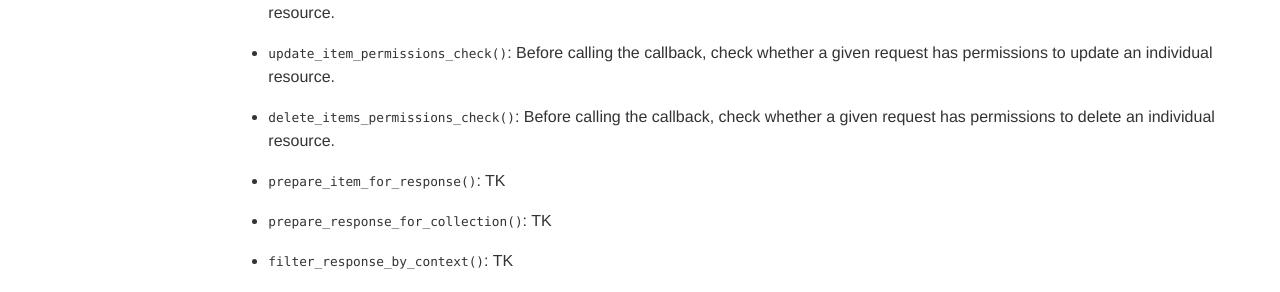
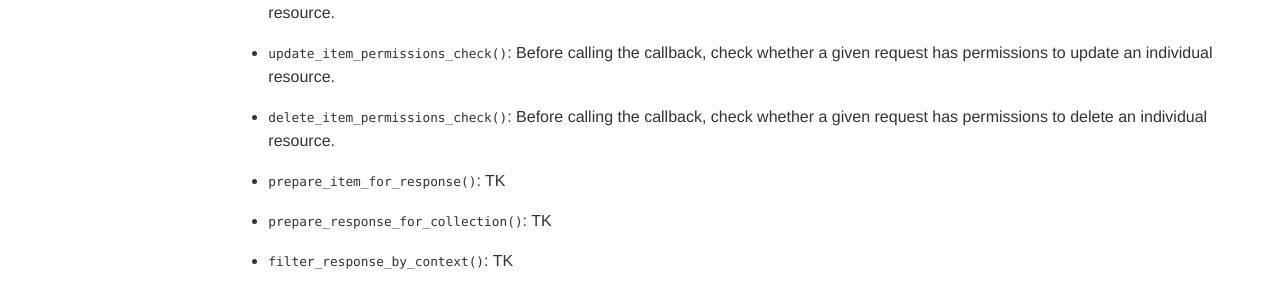
Before and after one commit to WP-API/docs-v2, a Jekyll site: the page built from extending/internal-classes/index.md, in a window 1280 px wide. Shown: the part 1079-1371 px from the top of the page. Built offline with Jekyll 4.4.1, drawn with Linux system fonts in a browser that asks for light colours; Markdown is read by kramdown in place of the engine named in the settings.

Commit message:
Fix incorrect pluralisation in method name
No delete_items_permissions_check() method exists, only the singular
delete_item_permissions_check() method exists.

```diff
--- a/extending/internal-classes/index.md
+++ b/extending/internal-classes/index.md
@@ -67,7 +67,7 @@ represent a consistent pattern for manipulating WordPress resources.
 * `update_item_permissions_check()`: Before calling the callback, check
   whether a given request has permissions to update an individual resource.
 
-* `delete_items_permissions_check()`: Before calling the callback, check
+* `delete_item_permissions_check()`: Before calling the callback, check
   whether a given request has permissions to delete an individual resource.
 
 * `prepare_item_for_response()`: TK
```
